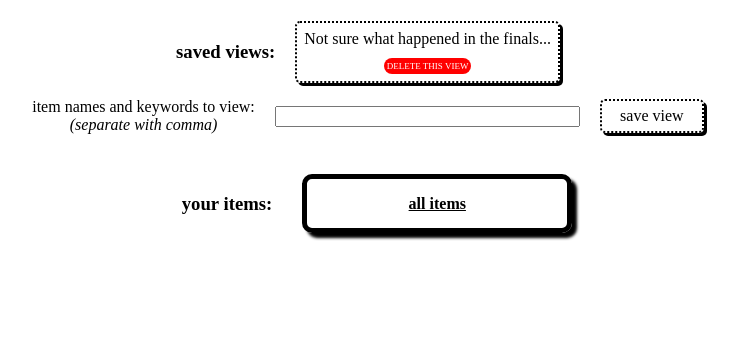
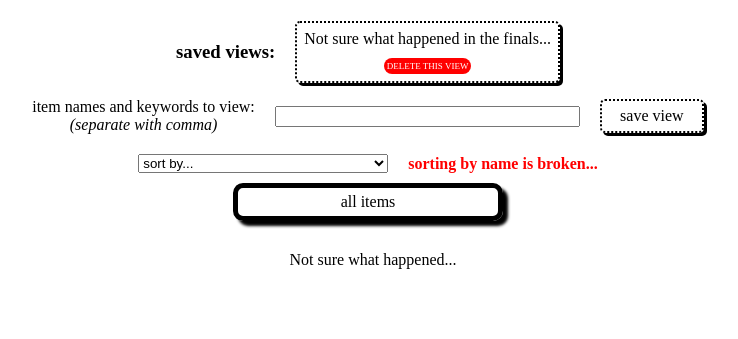
Before and after one commit to maimedlord/tracking, a Flask app: page /views_manage in a window 1280 px wide. Shown: the part 834-1173 px from the top of the page, without its empty margins (272-1010 px from the left). Before the commit the page ends 1074 px from the top, so only its background shows below. Run offline with Flask 2, Linux system fonts and the light colour scheme; the visitor is signed in with stand-in values (Sample User, id 1).

Commit message:
sort for items_manage and views_manage is working - except for by name...

```diff
--- a/static/css/base.css
+++ b/static/css/base.css
@@ -1,5 +1,8 @@
 .align_self_center {
     align-self: center;
+}
+.align_self_start {
+    align-self: start;
 }
 #base_footer {
     background-color: white;
@@ -98,6 +101,9 @@ body {
     font-weight: bold;
     justify-content: center;
 }
+#sort_items_input {
+    width: 250px;
+}
 .text-align {
     text-align: center;
 }
--- a/static/css/item_manage.css
+++ b/static/css/item_manage.css
@@ -63,7 +63,7 @@
     width: 100%;
 }
 .notes_box {
-    background-color: rgba(255, 255, 255, 0.5);
+    background-color: rgba(255, 255, 255, 0.85);
     padding: 5px;
     width: 100%;
 }
--- a/static/css/items_manage.css
+++ b/static/css/items_manage.css
@@ -97,6 +97,7 @@ input {
 }
 #item_list {
     /*background-color: white;*/
+    align-items: center;
     display: flex;
     flex-direction: row;
     flex-wrap: wrap;
--- a/static/css/views_manage.css
+++ b/static/css/views_manage.css
@@ -1,3 +1,11 @@
+#all_items {
+    align-items: center;
+    display: flex;
+    flex-direction: row;
+    justify-content: center;
+    margin: 10px auto 10px auto;
+    text-align: center;
+}
 body {
     /*background-color: ghostwhite;*/
     /*background-image: linear-gradient(180deg, cornflowerblue, white, lightgray, greenyellow);*/
@@ -103,11 +111,13 @@ body {
 }
 #item_div_all_items {
     align-items: center;
+    align-self: start;
     display: flex;
     flex-direction: row;
     justify-content: center;
 }
-#items {
+#item_list {
+    align-items: center;
     background-color: white;
     display: flex;
     flex-direction: row;
@@ -164,6 +174,9 @@ body {
     padding: 20px;
     width: 100%;
 }
+#sort_items_input {
+
+}
 .view {
     align-items: center;
     background-color: white;
--- a/static/scripts/views_manage.js
+++ b/static/scripts/views_manage.js
@@ -8,7 +8,7 @@ let button_view_graph = document.getElementById('button_view_graph');
 let DEL_KEY_TEXT = 'deleteContentBackward';
 let delete_view_item_name = document.getElementById('delete_view_item_name');
 let div_delete_view_popup = document.getElementById('delete_view_popup');
-let div_items = document.getElementById('items');
+let item_list = document.getElementById('item_list');
 let div_view_buttons = document.getElementById('view_buttons');
 let div_view_calendar = document.getElementById('div_view_calendar');
 //let div_view_graph = document.getElementById('div_view_graph');
@@ -157,7 +157,7 @@ function get_item_view(item_name) {
 
 // refresh item list
 function get_items() {
-    let item_list = document.getElementById('items');
+    // let item_list = document.getElementById('items');
     const api_url = 'http://127.0.0.1:5000/get_items_all';
 
     fetch(api_url, {method: 'GET'})
@@ -185,27 +185,38 @@ function get_items() {
         // draw page using API return:
         .then(function () {
             // create item list
-            div_items.innerHTML = '<h3 class="align_self_center" style="margin-left: 8px;margin-right: 10px">your items:</h3>';
-            let temp_div = document.createElement('div');
-            temp_div.className = 'item_div';
-            temp_div.id = 'item_div_all_items';
-            temp_div.setAttribute('onclick', 'set_view_all_items()');
-            temp_div.innerHTML += '<div class="center_span">' + '<b>' + 'all items' + '</b>' + '</div>' + '<br>';
-            div_items.append(temp_div);
+            // let temp_div = document.createElement('div');
+            // temp_div.className = 'item_div';
+            // temp_div.id = 'item_div_all_items';
+            // temp_div.setAttribute('onclick', 'set_view_all_items()');
+            // temp_div.innerHTML += '<div class="center_span">' + '<b>' + 'all items' + '</b>' + '</div>' + '<br>';
+            // item_list.append(temp_div);
             // add items to list
             for (let i = 0; i < all_items.length; i++) {
-                //console.log(all_items[i][0]);
-                temp_div = document.createElement('div');
+                temp_date_created = new Date(all_items[i][0]['date_created']);
+                let temp_div = document.createElement('div');
                 temp_div.className = 'item_div';
                 temp_div.setAttribute('onclick', 'get_item_view(\'' + all_items[i][0]['name'] + '\')');
                 temp_div.style.borderColor = all_items[i][0]['color'];
                 temp_div.innerHTML += '<div class="center_span">' + '<b>' + all_items[i][0]['name'] + '</b>' + '</div>' + '<br>';
+                temp_div.setAttribute('data-item_name', all_items[i][0]['name']);
                 temp_div.innerHTML += '<b>keywords:</b> ' +all_items[i][0]['keywords'];
                 temp_div.appendChild(document.createElement('br'));
                 temp_div.innerHTML += '<b>occurences:</b> ' + (all_items[i].length - 1);
+                temp_div.setAttribute('data-item_count', String(all_items[i].length - 1));
                 temp_div.appendChild(document.createElement('br'));
-                temp_div.innerHTML += '<b>created:</b> ' + all_items[i][0]['date_created'];
-                div_items.append(temp_div);
+                temp_div.innerHTML += '<b>created:</b> ' + temp_date_created + '<br>';
+                temp_div.setAttribute('data-date_created', temp_date_created.getTime());
+                //
+                if (all_items[i].length > 1) {
+                    temp_date_tracked = new Date(all_items[i][all_items[i].length - 1]['time noticed']);
+                    temp_div.innerHTML += '<b>last tracked:</b> ' + temp_date_tracked;
+                    temp_div.setAttribute('data-date_tracked', temp_date_tracked.getTime());
+                }
+                else {
+                    temp_div.setAttribute('data-date_tracked', '0');
+                }
+                item_list.append(temp_div);
             }
             // draw bubble graph using all items as datasets
             for (let i = 0; i < all_items.length; i++) {
@@ -369,6 +380,43 @@ button_view_save.onclick=function () {
             //view_create_input.value = '';
         })
 }
+sort_items_input.onclick=function () {
+    // exit if empty input
+    if (sort_items_input.value == '') {
+        return;
+    }
+    let sorted_arr = Array.from(item_list.childNodes);
+    item_list.innerHTML = '';
+    console.log(sorted_arr);
+    if (sort_items_input.value == 'timestracked,ascending') {
+        sorted_arr = sorted_arr.sort((a, b) => a.dataset.item_count - b.dataset.item_count);
+    }
+    else if (sort_items_input.value == 'timestracked,descending') {
+        sorted_arr = sorted_arr.sort((a, b) => b.dataset.item_count - a.dataset.item_count);
+    }
+    else if (sort_items_input.value == 'date,created,ascending') {
+        sorted_arr = sorted_arr.sort((a, b) => a.dataset.date_created - b.dataset.date_created);
+    }
+    else if (sort_items_input.value == 'date,created,descending') {
+        sorted_arr = sorted_arr.sort((a, b) => b.dataset.date_created - a.dataset.date_created);
+    }
+    else if (sort_items_input.value == 'date,tracked,ascending') {
+        sorted_arr = sorted_arr.sort((a, b) => a.dataset.date_tracked - b.dataset.date_tracked);
+    }
+    else if (sort_items_input.value == 'date,tracked,descending') {
+        sorted_arr = sorted_arr.sort((a, b) => b.dataset.date_tracked - a.dataset.date_tracked);
+    }
+    else if (sort_items_input.value == 'name,ascending') {
+        sorted_arr = sorted_arr.sort((a, b) => a.dataset.item_name.toLowerCase() - b.dataset.item_name.toLowerCase());
+    }
+    else if (sort_items_input.value == 'name,descending') {
+        sorted_arr = sorted_arr.sort((a, b) => b.dataset.item_name.toLowerCase() - a.dataset.item_name.toLowerCase());
+    }
+    // redraw newly sorted items
+    for (element of sorted_arr) {
+        item_list.append(element);
+    }
+}
 
 /*
     keydown
--- a/templates/item_manage.html
+++ b/templates/item_manage.html
@@ -54,7 +54,7 @@
                 range?
             </div>
         </div>
-        <div id="nav_sort_by">sort by input will go here</div>
+        <div id="nav_sort_by">sort by latest/oldest, note length, intensity</div>
         <div id="item_doc_list"></div>
     </div>
 {% endblock %}
--- a/templates/views_manage.html
+++ b/templates/views_manage.html
@@ -83,7 +83,28 @@
         </div>
         <div id="view_item_bucket_msg"></div>
     </div>
-    <div id="items"></div>
+    <div id="nav_sort_by">
+        <label>
+            <select id="sort_items_input" name="sort_items_input" title="sort_items_input">
+                <option disabled selected value="">sort by...</option>
+                <option value="timestracked,ascending" title="# of times tracked: ascending"># of times tracked: ascending</option>
+                <option value="timestracked,descending" title="# of times tracked: descending"># of times tracked: descending</option>
+                <option value="date,created,ascending" title="date created: ascending">date created: ascending</option>
+                <option value="date,created,descending" title="date created: descending">date created: descending</option>
+                <option value="date,tracked,ascending" title="date tracked: ascending">date tracked: ascending</option>
+                <option value="date,tracked,descending" title="date tracked: descending">date tracked: descending</option>
+                <option value="name,ascending" title="name: ascending">name: ascending</option>
+                <option value="name,descending" title="name: descending">name: descending</option>
+            </select>
+        </label>
+        <span style="color:red;font-weight:bold;margin-left: 20px;">
+            sorting by name is broken...
+        </span>
+    </div>
+    <div class="item_div" id="all_items" onclick="set_view_all_items()">
+        all items
+    </div>
+    <div id="item_list"></div>
 {% endblock %}
 {% block javascript_footer %}
     <script src="{{ url_for('static', filename='scripts/shared_code.js') }}"></script>
```
Also changed, not shown: static/scripts/items_manage.js (+48 -3 lines), static/scripts/shared_code.js (+36 -2 lines), templates/items_manage.html (+16 -1 lines).
